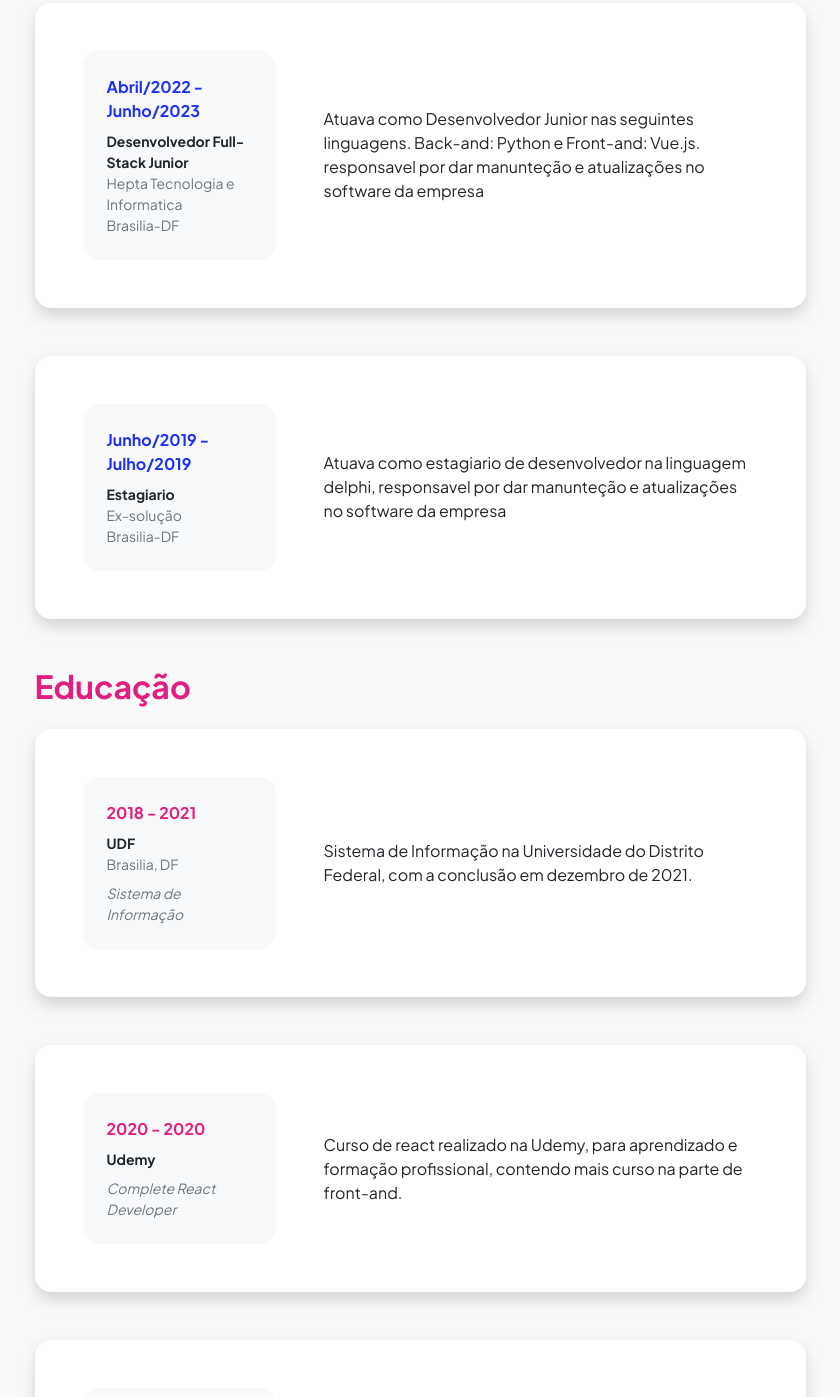
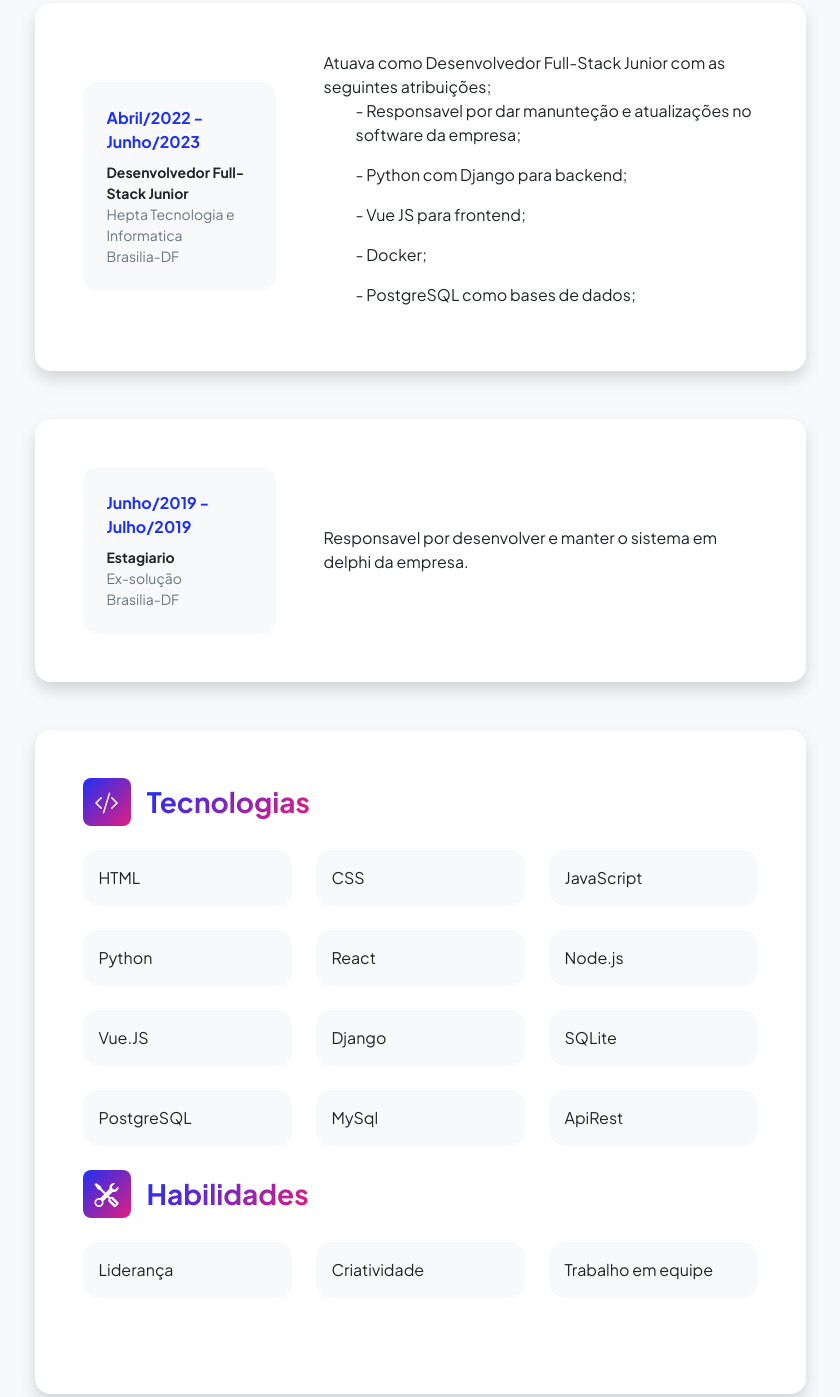
Before and after one commit to RafaSilva01/Portfolio, a plain HTML site: page resume.html in a window 1280 px wide. Shown: the part 285-1682 px from the top of the page, without its empty margins (220-1060 px from the left). Drawn offline with nearby package versions, Linux system fonts and the light colour scheme.

Commit message:
Atualização

```diff
--- a/resume.html
+++ b/resume.html
@@ -61,8 +61,14 @@
                                                 <div class="small text-muted">Brasilia-DF</div>
                                             </div>
                                         </div>
-                                        <div class="col-lg-8"><div>Atuava como Desenvolvedor Junior nas seguintes linguagens.
-                                            Back-and: Python e Front-and: Vue.js. responsavel por dar manunteção e atualizações no software da empresa</div></div>
+                                        <div class="col-lg-8"><div>
+                                            Atuava como Desenvolvedor Full-Stack Junior com as seguintes atribuições;<br>
+                                            <ul>- Responsavel por dar manunteção e atualizações no software da empresa;</ul>
+                                            <ul>- Python com Django para backend;</ul>
+                                            <ul>- Vue JS para frontend;</ul>
+                                            <ul>- Docker;</ul>
+                                            <ul>- PostgreSQL como bases de dados;</ul>
+                                        </div></div>
                                     </div>
                                 </div>
                             </div>
@@ -78,8 +84,58 @@
                                                 <div class="small text-muted">Brasilia-DF</div>
                                             </div>
                                         </div>
-                                        <div class="col-lg-8"><div>Atuava como estagiario de desenvolvedor na linguagem delphi, responsavel por dar
-                                            manunteção e atualizações no software da empresa</div></div>
+                                        <div class="col-lg-8"><div>
+                                            Responsavel por desenvolver e manter o sistema em delphi da empresa.
+                                        </div></div>
+                                    </div>
+                                </div>
+                            </div>
+                        </section>
+                        <section>
+                            <!-- Skillset Card-->
+                            <div class="card shadow border-0 rounded-4 mb-5">
+                                <div class="card-body p-5">
+
+                                    <!-- Languages list-->
+                                    <div class="mb-0">
+                                        <div class="d-flex align-items-center mb-4">
+                                            <div class="feature bg-primary bg-gradient-primary-to-secondary text-white rounded-3 me-3"><i class="bi bi-code-slash"></i></div>
+                                            <h3 class="fw-bolder mb-0"><span class="text-gradient d-inline">Tecnologias</span></h3>
+                                        </div>
+                                        <div class="row row-cols-1 row-cols-md-3 mb-4">
+                                            <div class="col mb-4 mb-md-0"><div class="d-flex align-items-center bg-light rounded-4 p-3 h-100">HTML</div></div>
+                                            <div class="col mb-4 mb-md-0"><div class="d-flex align-items-center bg-light rounded-4 p-3 h-100">CSS</div></div>
+                                            <div class="col"><div class="d-flex align-items-center bg-light rounded-4 p-3 h-100">JavaScript</div></div>
+                                        </div>
+                                        <div class="row row-cols-1 row-cols-md-3">
+                                            <div class="col mb-4 mb-md-0"><div class="d-flex align-items-center bg-light rounded-4 p-3 h-100">Python</div></div>
+                                            <div class="col mb-4 mb-md-0"><div class="d-flex align-items-center bg-light rounded-4 p-3 h-100">React</div></div>
+                                            <div class="col"><div class="d-flex align-items-center bg-light rounded-4 p-3 h-100">Node.js</div></div>
+                                        </div>
+                                        <br>
+                                        <div class="row row-cols-1 row-cols-md-3 mb-4">
+                                            <div class="col mb-4 mb-md-0"><div class="d-flex align-items-center bg-light rounded-4 p-3 h-100">Vue.JS</div></div>
+                                            <div class="col mb-4 mb-md-0"><div class="d-flex align-items-center bg-light rounded-4 p-3 h-100">Django</div></div>
+                                            <div class="col"><div class="d-flex align-items-center bg-light rounded-4 p-3 h-100">SQLite</div></div>
+                                        </div>
+
+                                        <div class="row row-cols-1 row-cols-md-3 mb-4">
+                                            <div class="col mb-4 mb-md-0"><div class="d-flex align-items-center bg-light rounded-4 p-3 h-100">PostgreSQL</div></div>
+                                            <div class="col mb-4 mb-md-0"><div class="d-flex align-items-center bg-light rounded-4 p-3 h-100">MySql</div></div>
+                                            <div class="col"><div class="d-flex align-items-center bg-light rounded-4 p-3 h-100">ApiRest</div></div>
+                                        </div>
+                                    </div>
+                                    <!-- Professional skills list-->
+                                    <div class="mb-5">
+                                        <div class="d-flex align-items-center mb-4">
+                                            <div class="feature bg-primary bg-gradient-primary-to-secondary text-white rounded-3 me-3"><i class="bi bi-tools"></i></div>
+                                            <h3 class="fw-bolder mb-0"><span class="text-gradient d-inline">Habilidades </span></h3>
+                                        </div>
+                                        <div class="row row-cols-1 row-cols-md-3 mb-4">
+                                            <div class="col mb-4 mb-md-0"><div class="d-flex align-items-center bg-light rounded-4 p-3 h-100">Liderança</div></div>
+                                            <div class="col mb-4 mb-md-0"><div class="d-flex align-items-center bg-light rounded-4 p-3 h-100">Criatividade</div></div>
+                                            <div class="col"><div class="d-flex align-items-center bg-light rounded-4 p-3 h-100">Trabalho em equipe</div></div>
+                                        </div>
                                     </div>
                                 </div>
                             </div>
@@ -108,7 +164,10 @@
                                     </div>
                                 </div>
                             </div>
-                            <!-- Education Card 2-->
+                            <!-- cursos Card 2-->
+                        </section>
+                        <section>
+                            <h2 class="text-secondary fw-bolder mb-4">Cursos</h2>
                             <div class="card shadow border-0 rounded-4 mb-5">
                                 <div class="card-body p-5">
                                     <div class="row align-items-center gx-5">
@@ -158,53 +217,7 @@
                         <!-- Divider-->
                         <div class="pb-5"></div>
                         <!-- Skills Section-->
-                        <section>
-                            <!-- Skillset Card-->
-                            <div class="card shadow border-0 rounded-4 mb-5">
-                                <div class="card-body p-5">
-                                    <!-- Professional skills list-->
-                                    <div class="mb-5">
-                                        <div class="d-flex align-items-center mb-4">
-                                            <div class="feature bg-primary bg-gradient-primary-to-secondary text-white rounded-3 me-3"><i class="bi bi-tools"></i></div>
-                                            <h3 class="fw-bolder mb-0"><span class="text-gradient d-inline">Professional Skills</span></h3>
-                                        </div>
-                                        <div class="row row-cols-1 row-cols-md-3 mb-4">
-                                            <div class="col mb-4 mb-md-0"><div class="d-flex align-items-center bg-light rounded-4 p-3 h-100">Liderança</div></div>
-                                            <div class="col mb-4 mb-md-0"><div class="d-flex align-items-center bg-light rounded-4 p-3 h-100">Criatividade</div></div>
-                                            <div class="col"><div class="d-flex align-items-center bg-light rounded-4 p-3 h-100"></div></div>
-                                        </div>
-                                        <div class="row row-cols-1 row-cols-md-3">
-                                            <div class="col mb-4 mb-md-0"><div class="d-flex align-items-center bg-light rounded-4 p-3 h-100">Network Security</div></div>
-                                            <div class="col mb-4 mb-md-0"><div class="d-flex align-items-center bg-light rounded-4 p-3 h-100">Adobe Software Suite</div></div>
-                                            <div class="col"><div class="d-flex align-items-center bg-light rounded-4 p-3 h-100">User Interface Design</div></div>
-                                        </div>
-                                    </div>
-                                    <!-- Languages list-->
-                                    <div class="mb-0">
-                                        <div class="d-flex align-items-center mb-4">
-                                            <div class="feature bg-primary bg-gradient-primary-to-secondary text-white rounded-3 me-3"><i class="bi bi-code-slash"></i></div>
-                                            <h3 class="fw-bolder mb-0"><span class="text-gradient d-inline">Languagens</span></h3>
-                                        </div>
-                                        <div class="row row-cols-1 row-cols-md-3 mb-4">
-                                            <div class="col mb-4 mb-md-0"><div class="d-flex align-items-center bg-light rounded-4 p-3 h-100">HTML</div></div>
-                                            <div class="col mb-4 mb-md-0"><div class="d-flex align-items-center bg-light rounded-4 p-3 h-100">CSS</div></div>
-                                            <div class="col"><div class="d-flex align-items-center bg-light rounded-4 p-3 h-100">JavaScript</div></div>
-                                        </div>
-                                        <div class="row row-cols-1 row-cols-md-3">
-                                            <div class="col mb-4 mb-md-0"><div class="d-flex align-items-center bg-light rounded-4 p-3 h-100">Python</div></div>
-                                            <div class="col mb-4 mb-md-0"><div class="d-flex align-items-center bg-light rounded-4 p-3 h-100">React</div></div>
-                                            <div class="col"><div class="d-flex align-items-center bg-light rounded-4 p-3 h-100">Node.js</div></div>
-                                        </div>
-                                        <br>
-                                        <div class="row row-cols-1 row-cols-md-3 mb-4">
-                                            <div class="col mb-4 mb-md-0"><div class="d-flex align-items-center bg-light rounded-4 p-3 h-100">Vue.JS/Vuetify</div></div>
-                                            <div class="col mb-4 mb-md-0"><div class="d-flex align-items-center bg-light rounded-4 p-3 h-100">Django</div></div>
-                                            <div class="col"><div class="d-flex align-items-center bg-light rounded-4 p-3 h-100">SQLite</div></div>
-                                        </div>
-                                    </div>
-                                </div>
-                            </div>
-                        </section>
+
                     </div>
                 </div>
             </div>
```
Also changed, not shown: index.html (+2 -2 lines), projects.html (+1 -1 lines).
